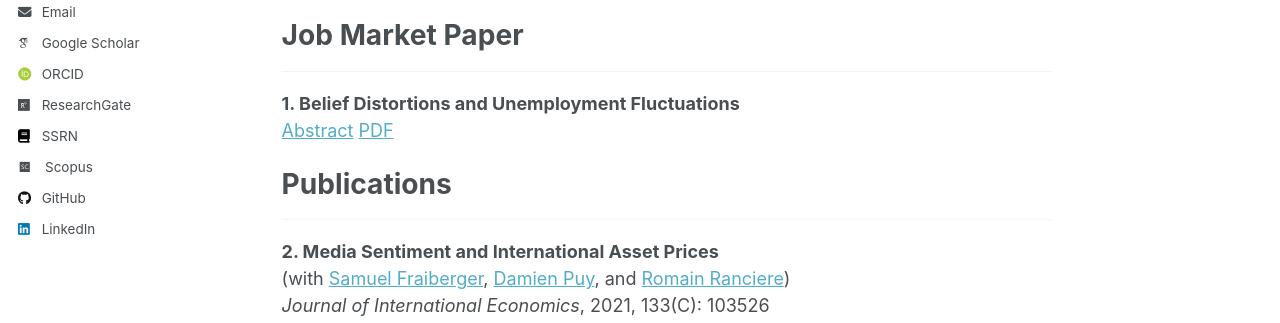
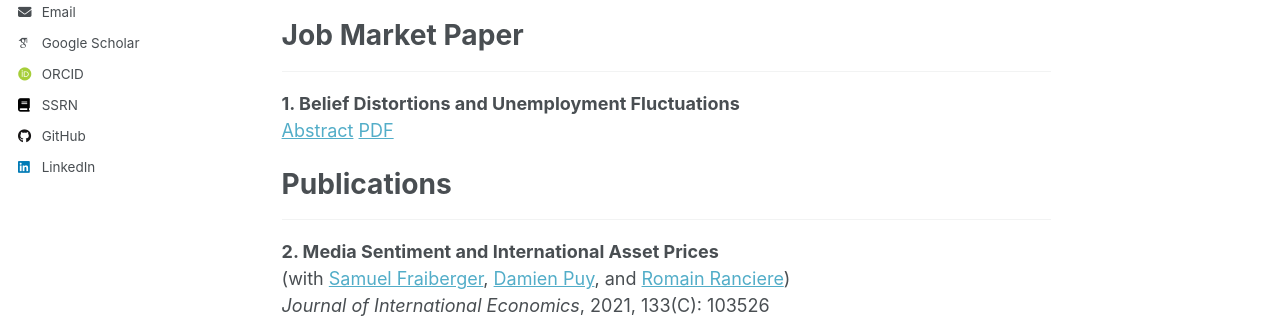
Before and after one commit to doqlee/doqlee.github.io, a Jekyll site: the page built from _pages/main.md, in a window 1280 px wide. Shown: the part 405-728 px from the top of the page. Built offline with Jekyll 4.4.1, drawn with Linux system fonts in a browser that asks for light colours; some web fonts are replaced.

Commit message:
Update _config.yml

```diff
--- a/_config.yml
+++ b/_config.yml
@@ -38,8 +38,8 @@ author:
   orcid            : "https://orcid.org/0000-0002-8451-6965" # URL "http://orcid.org/yourorcidurl"
   semantic         : # URL
   pubmed           : # URL "https://www.ncbi.nlm.nih.gov/pubmed/?term=john+snow"
-  researchgate     : "https://www.researchgate.net/profile/Do-Lee-9?ev=hdr_xprf" # URL
-  scopus           : "https://www.scopus.com/authid/detail.uri?authorId=57309496100" # URL
+  researchgate     : # "https://www.researchgate.net/profile/Do-Lee-9?ev=hdr_xprf" # URL
+  scopus           : # "https://www.scopus.com/authid/detail.uri?authorId=57309496100" # URL
   ssrn             : "https://papers.ssrn.com/sol3/cf_dev/AbsByAuth.cfm?per_id=3792131"
 
   # Repositories and software development
```
